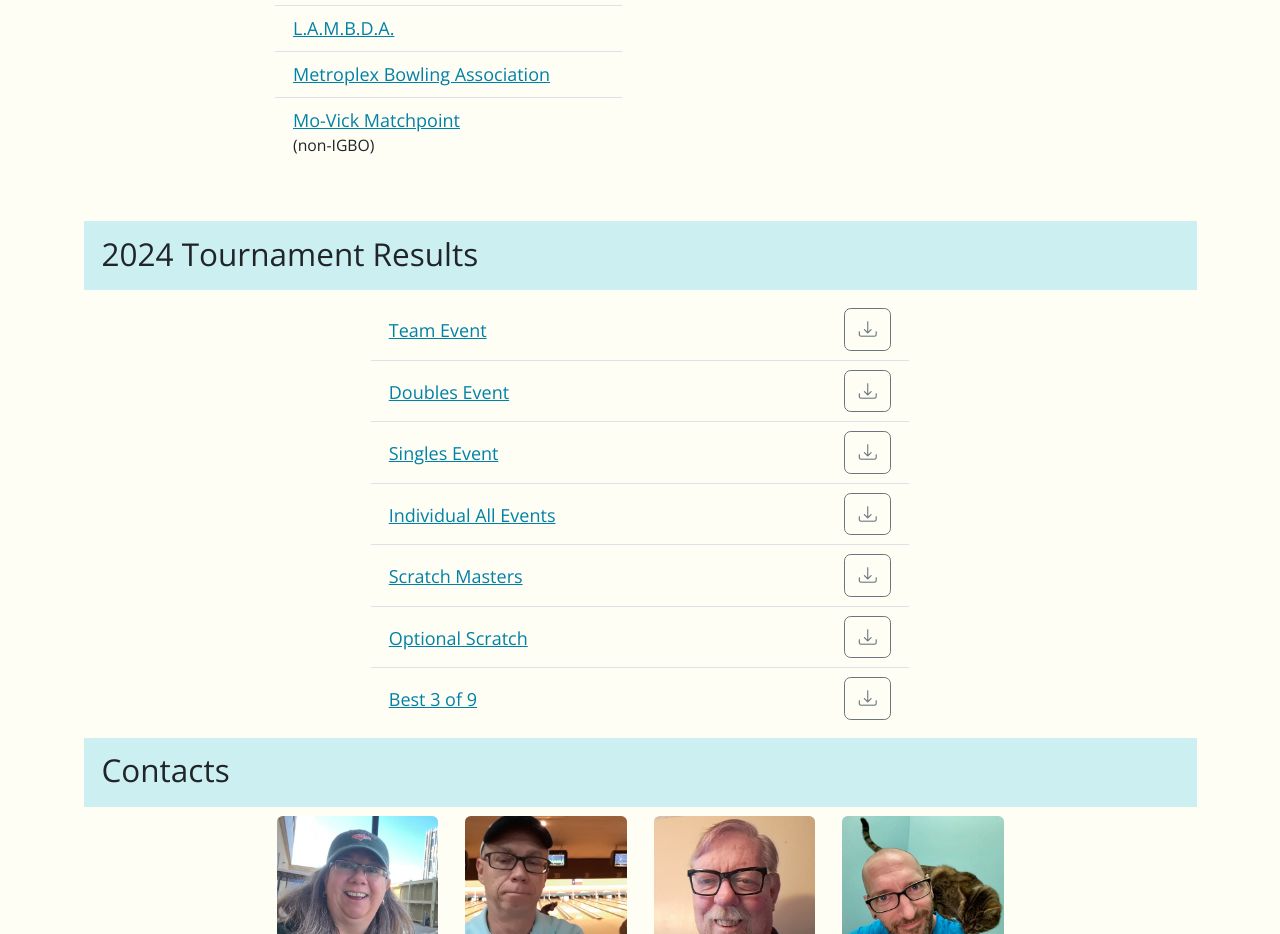
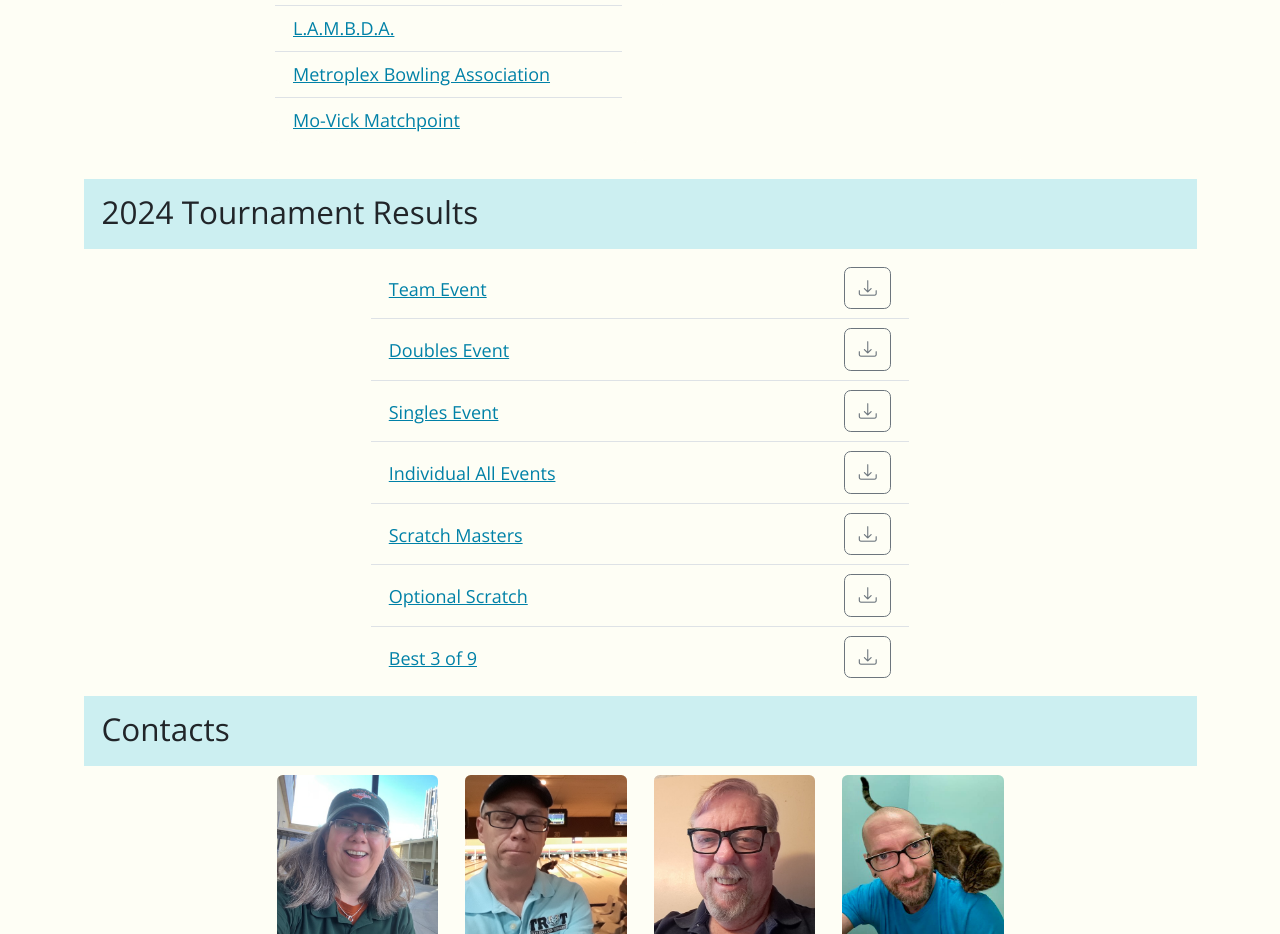
Before and after one commit to tournio/shiftid-nextjs, a Next.js app: page / in a window 1280 px wide. Shown: the part 3680-4614 px from the top of the page. Built offline with nearby package versions, Linux system fonts and the light colour scheme.

Commit message:
mo-vick is igbo

```diff
--- a/src/components/Local/Local.js
+++ b/src/components/Local/Local.js
@@ -54,9 +54,6 @@
                  target={'_blank'}>
                 Mo-Vick Matchpoint
               </a>
-              <p className={'small'}>
-                (non-IGBO)
-              </p>
             </li>
           </div>
         </div>
```
